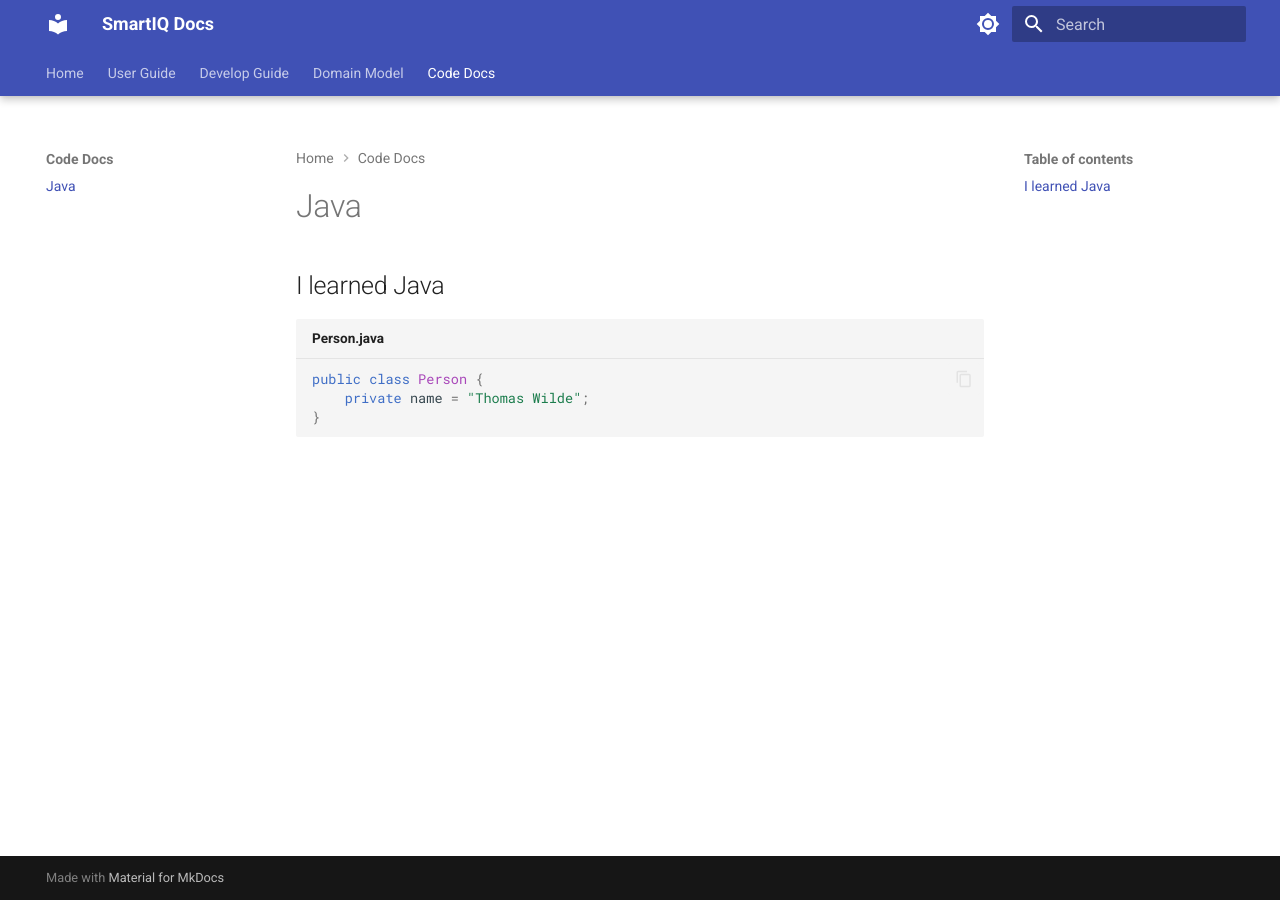
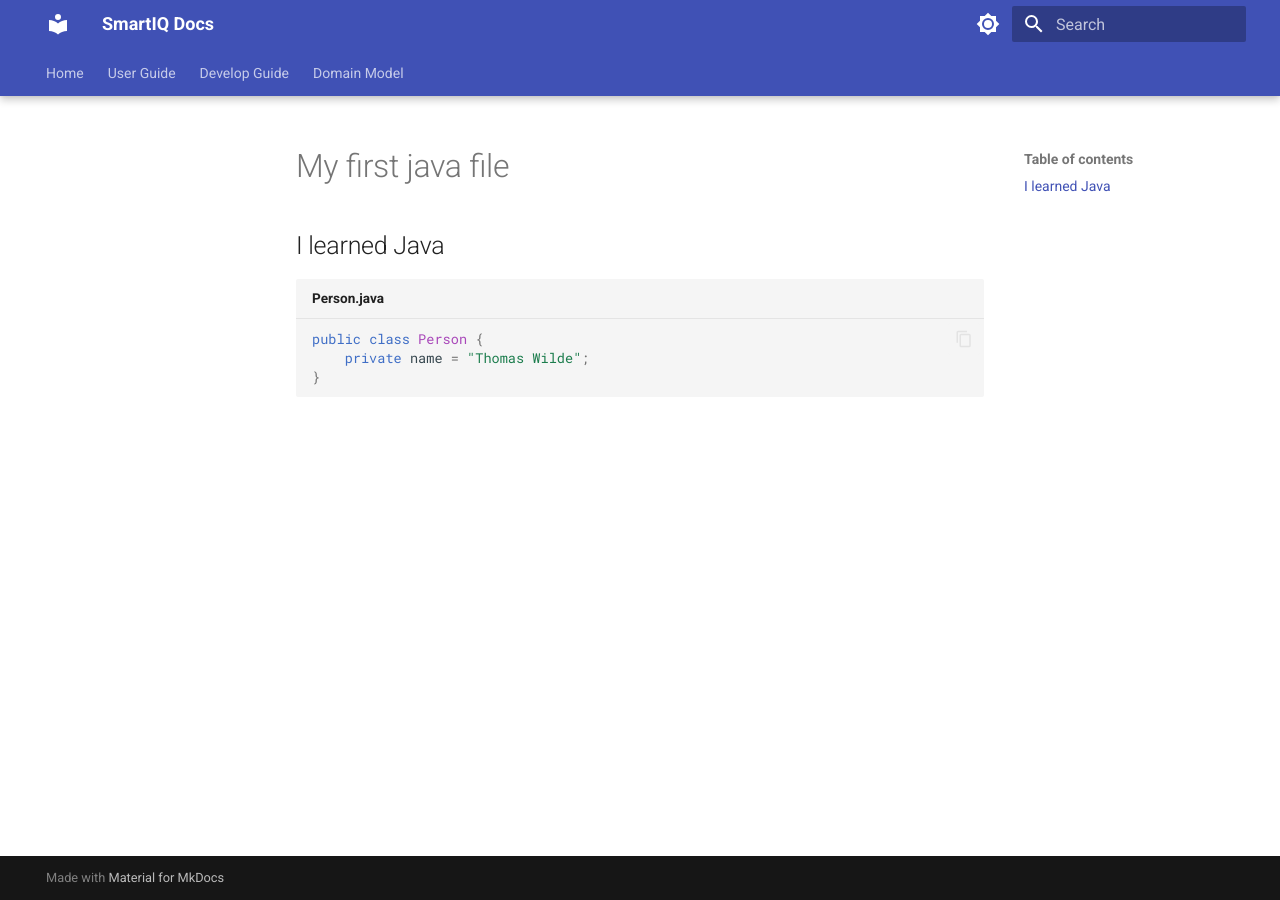
Before and after one commit to Cryingmouse/smartiq-docs, an MkDocs documentation site: the page built from docs/coding/my-first-java-file.md, in a window 1280 px wide. Built offline with MkDocs 1.6.1 and Material for MkDocs 9.7.7, drawn with Linux system fonts in a browser that asks for light colours; part of the change alters nothing that is shown.

Commit message:
hide the example nav

```diff
--- a/mkdocs.yml
+++ b/mkdocs.yml
@@ -70,8 +70,8 @@ nav:
   - Domain Model:
     - DDD Concept: domain_model/concept.md
     - Network Model: domain_model/network.md
-  - Code Docs:
-    - Java: coding/my-first-java-file.md
+#  - Code Docs:
+#    - Java: coding/my-first-java-file.md
 #  - About:
 #    - Current Projects: about/projects.md
 #    - About Me: about/about.md
```
